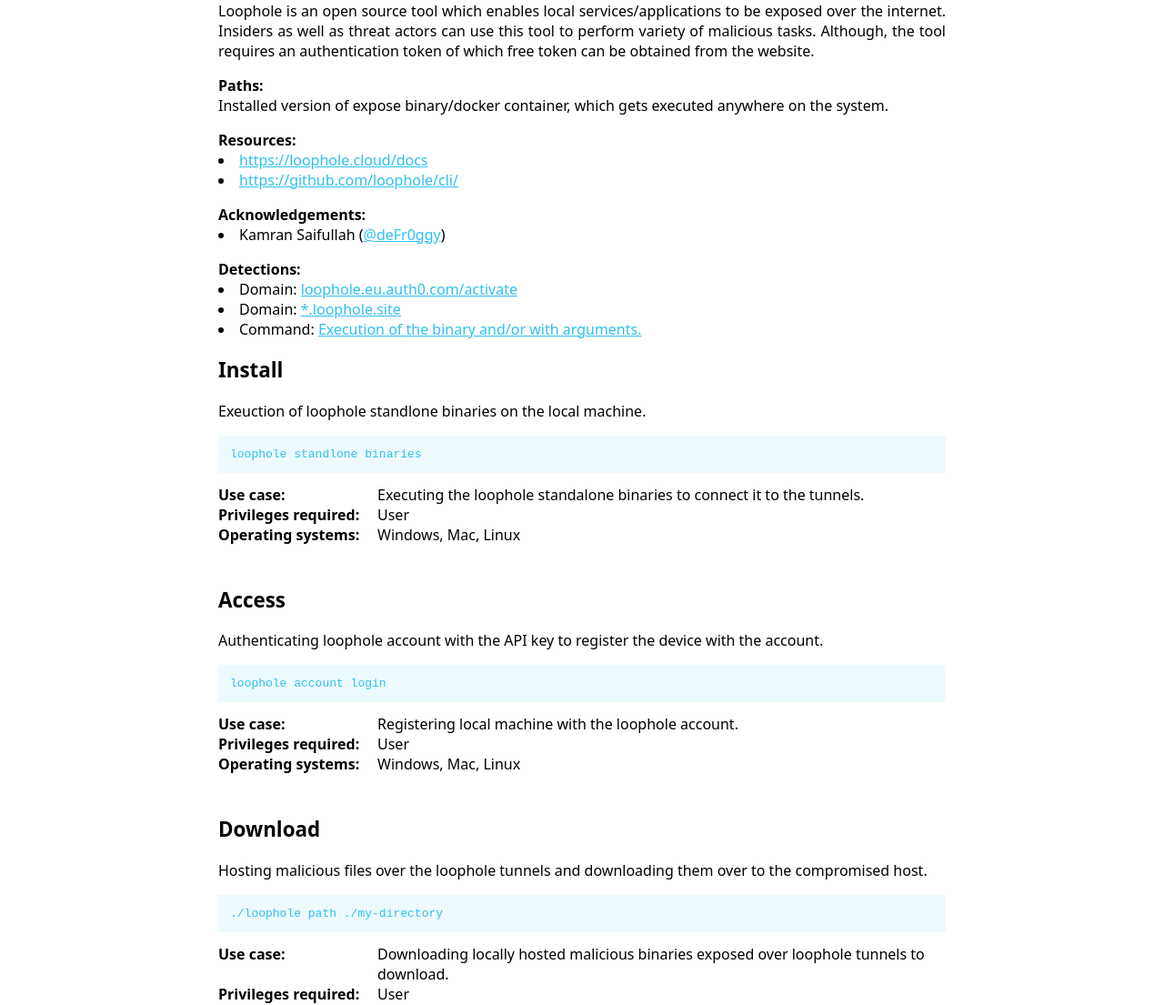
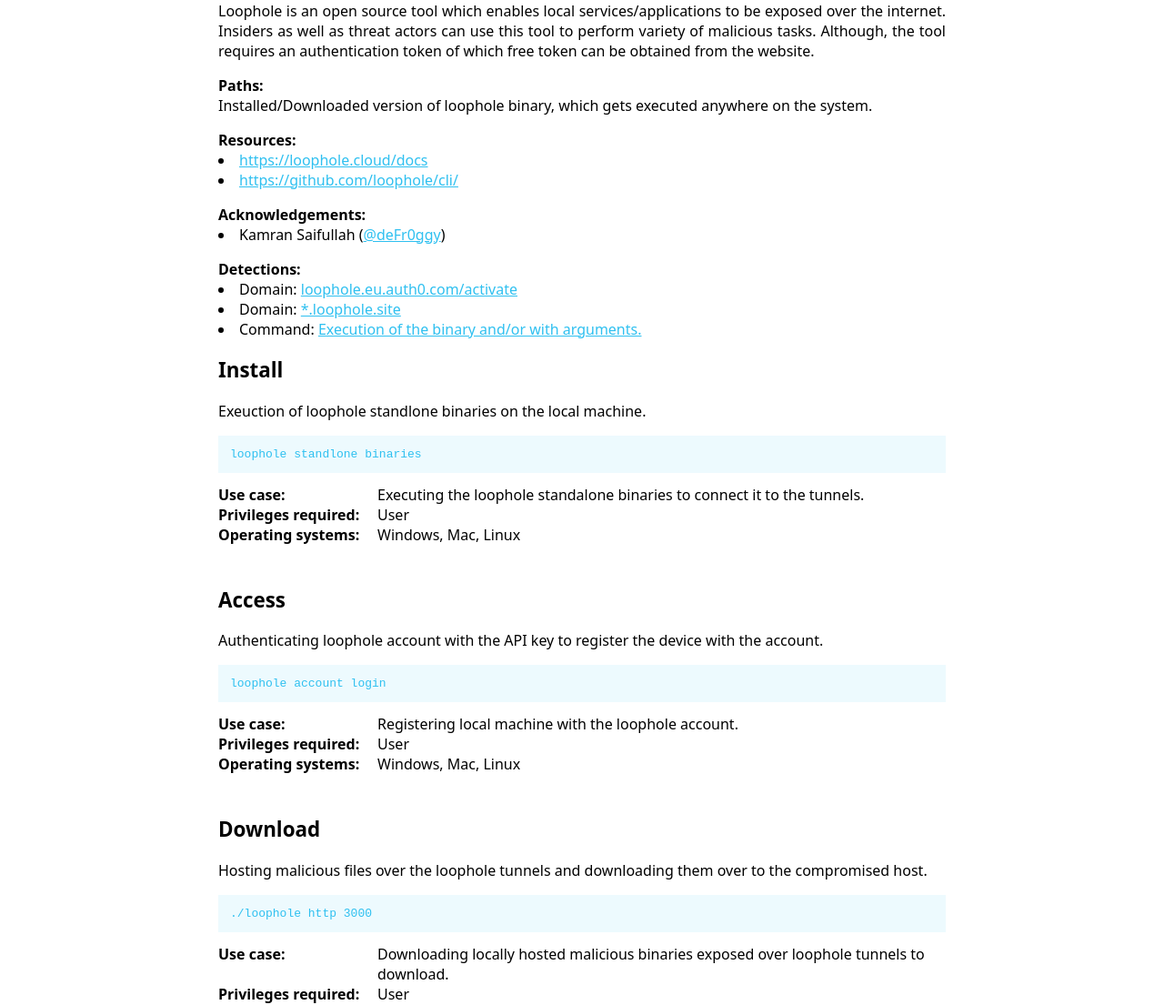
Before and after one commit to LOTTunnels/LOTTunnels.github.io, a Jekyll site: the page built from _lottunnels/Binaries/loophole.md, in a window 1280 px wide. Shown: the part 146-1251 px from the top of the page at 91% size. Built offline with Jekyll 4.4.1, drawn with Linux system fonts in a browser that asks for light colours.

Commit message:
loophole tunnels

```diff
--- a/_lottunnels/Binaries/loophole.md
+++ b/_lottunnels/Binaries/loophole.md
@@ -20,7 +20,7 @@
     Privileges: User
     OperatingSystem: Windows, Mac, Linux
 
-  - Command: ./loophole path ./my-directory
+  - Command: ./loophole http 3000
     Description: Hosting malicious files over the loophole tunnels and downloading them over to the compromised host.
     Usecase: Downloading locally hosted malicious binaries exposed over loophole tunnels to download.
     Category: download
@@ -42,7 +42,7 @@
     OperatingSystem: Windows, Mac, Linux
 
 Full_Path:
-  - Path: Installed version of expose binary/docker container, which gets executed anywhere on the system.
+  - Path: Installed/Downloaded version of loophole binary, which gets executed anywhere on the system.
 Detection:
   - Domain: 'loophole.eu.auth0.com/activate'
   - Domain: '*.loophole.site'
```
